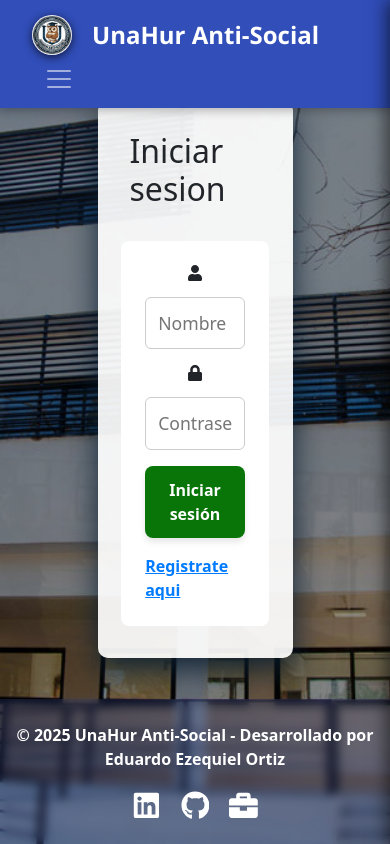
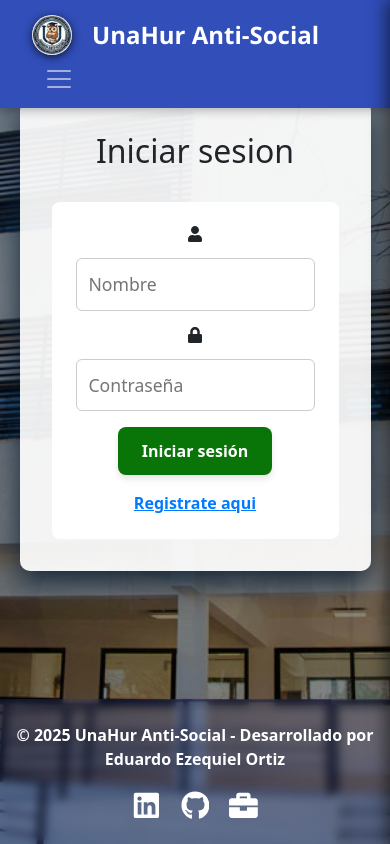
Before and after one commit to Ezequiel-247/Red-Anti-Social-Unahur, a React (Vite) app in the folder Frontend/: page /login in a window 390 px wide. Built offline with nearby package versions, Linux system fonts and the light colour scheme; no server answers.

Commit message:
Corrección de Responsive en Login y Registro

```diff
--- a/Frontend/src/style/PostDetail.css
+++ b/Frontend/src/style/PostDetail.css
@@ -22,9 +22,10 @@
 
 .post-images img {
   width: 100%;
-  max-width: 300px;
+  max-width: 100%;
+  height: auto;
   border-radius: 6px;
-  object-fit: cover;
+  object-fit: contain;
   border: 1px solid #ddd;
 }
 
--- a/Frontend/src/style/register.css
+++ b/Frontend/src/style/register.css
@@ -40,8 +40,8 @@ transition: color 0.3s ease;
   border-radius: 10px;
   box-shadow: 0 12px 30px rgba(9, 30, 49, 0.911);
   max-width: 400px;
-  width: 50%;
-  height: 70%;
+  width: 90%;
+  height: auto;
   margin: auto;
   padding: 2rem;
 }
```
